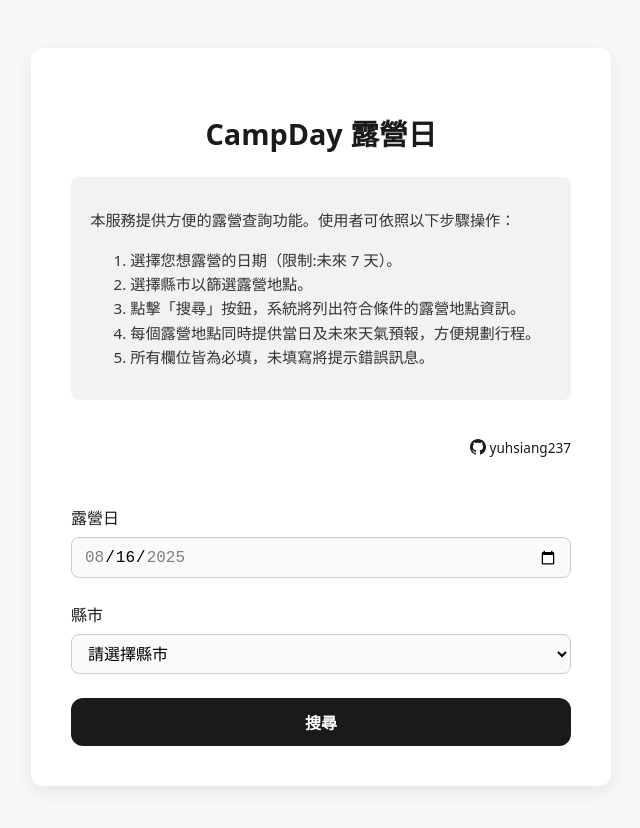
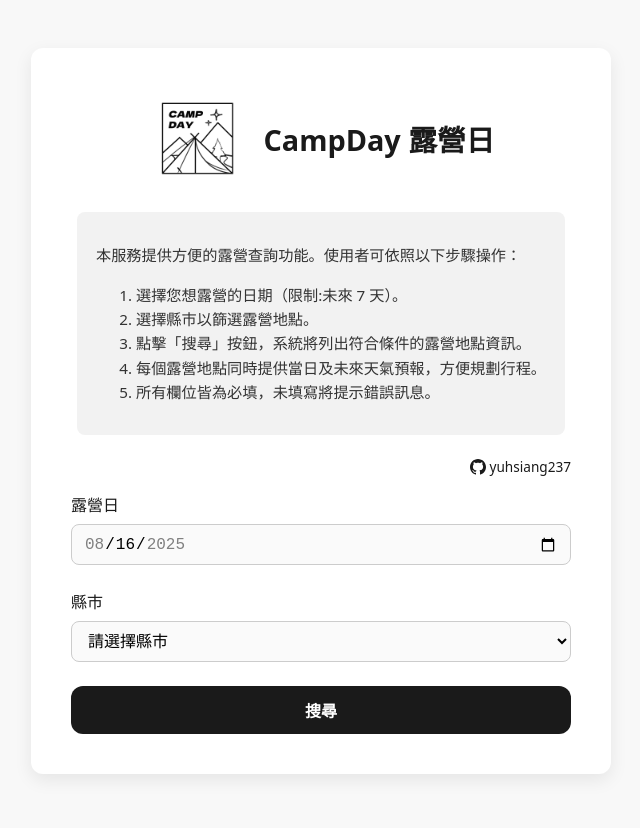
Before and after one commit to yuhsiang237/CampDay, an Angular app: page / in a window 1280 px wide. Shown: the top 828 px of the page, without its empty margins (319-959 px from the left). Built offline with nearby package versions, Linux system fonts and the light colour scheme.

Commit message:
add logo for project

```diff
--- a/src/app/features/home/home.html
+++ b/src/app/features/home/home.html
@@ -1,8 +1,8 @@
 <div class="camp-form-wrapper">
   <div class="camp-form-container">
-    <h2>CampDay 露營日</h2>
-    <div *ngIf="errorMessage" class="error-message">
-      {{ errorMessage }}
+    <div class="logo-title">
+      <img src="assets/images/logo.png" alt="CampDay Logo" class="logo" />
+      <h2>CampDay 露營日</h2>
     </div>
     <!-- 上方：使用說明 -->
     <div class="form-description">
--- a/src/app/features/home/home.scss
+++ b/src/app/features/home/home.scss
@@ -4,41 +4,55 @@
   align-items: flex-start;
   min-height: 100vh;
   padding: 3rem 1rem;
-  background-color: #f8f8f8; // 淺灰背景
+  background-color: #f8f8f8;
   font-family: "Noto Sans", "Helvetica Neue", sans-serif;
 
   .camp-form-container {
-    background-color: #ffffff; // 白色卡片
+    display: flex;
+    flex-direction: column;
+    align-items: center;
+    background-color: #ffffff;
     border-radius: 12px;
     padding: 2.5rem;
     max-width: 500px;
     width: 100%;
-    box-shadow: 0 6px 18px rgba(0, 0, 0, 0.08); // 輕柔陰影
-    display: flex;
-    flex-direction: column;
+    box-shadow: 0 6px 18px rgba(0, 0, 0, 0.08);
 
-    h2 {
-      font-size: 1.8rem;
-      font-weight: 700;
-      color: #1a1a1a; // 深色標題
-      text-align: center;
+    /* Logo 與標題左右排列 */
+    .logo-title {
+      display: flex;
+      align-items: center;
+      justify-content: center;
+      gap: 1rem; /* Logo 與文字間距 */
       margin-bottom: 1.5rem;
+
+      .logo {
+        width: 100px;
+        height: auto;
+      }
+
+      h2 {
+        font-size: 1.8rem;
+        font-weight: 700;
+        color: #1a1a1a;
+        margin: 0;
+      }
     }
 
     .form-description {
       font-size: 0.95rem;
       line-height: 1.6;
       color: #333;
-      margin-bottom: 1.5rem;
+      margin-bottom: 0.5rem;
       background-color: #f2f2f2;
       padding: 1rem 1.2rem;
       border-radius: 8px;
     }
 
     .author-info {
+      align-self: flex-end; // 讓該區塊靠右
       font-size: 0.85rem;
       text-align: right;
-      margin-bottom: 2rem;
 
       a {
         color: #1a1a1a;
@@ -59,6 +73,7 @@
     .camp-form {
       display: flex;
       flex-direction: column;
+      width: 100%;
 
       .form-item {
         display: flex;
@@ -82,7 +97,7 @@
 
           &:focus {
             outline: none;
-            border-color: #0078d4; // 點擊時亮藍色
+            border-color: #0078d4;
             box-shadow: 0 0 0 3px rgba(0, 120, 212, 0.2);
           }
         }
@@ -97,7 +112,7 @@
       .submit-btn {
         padding: 0.75rem;
         border-radius: 12px;
-        background-color: #1a1a1a; // 黑色按鈕
+        background-color: #1a1a1a;
         color: #fff;
         font-weight: 600;
         font-size: 1rem;
@@ -106,7 +121,7 @@
         transition: all 0.3s ease;
 
         &:hover {
-          background-color: #333333; // hover 深灰
+          background-color: #333333;
           transform: translateY(-2px);
         }
 
```
Also changed, not shown: public/assets/images/logo.png (added).
